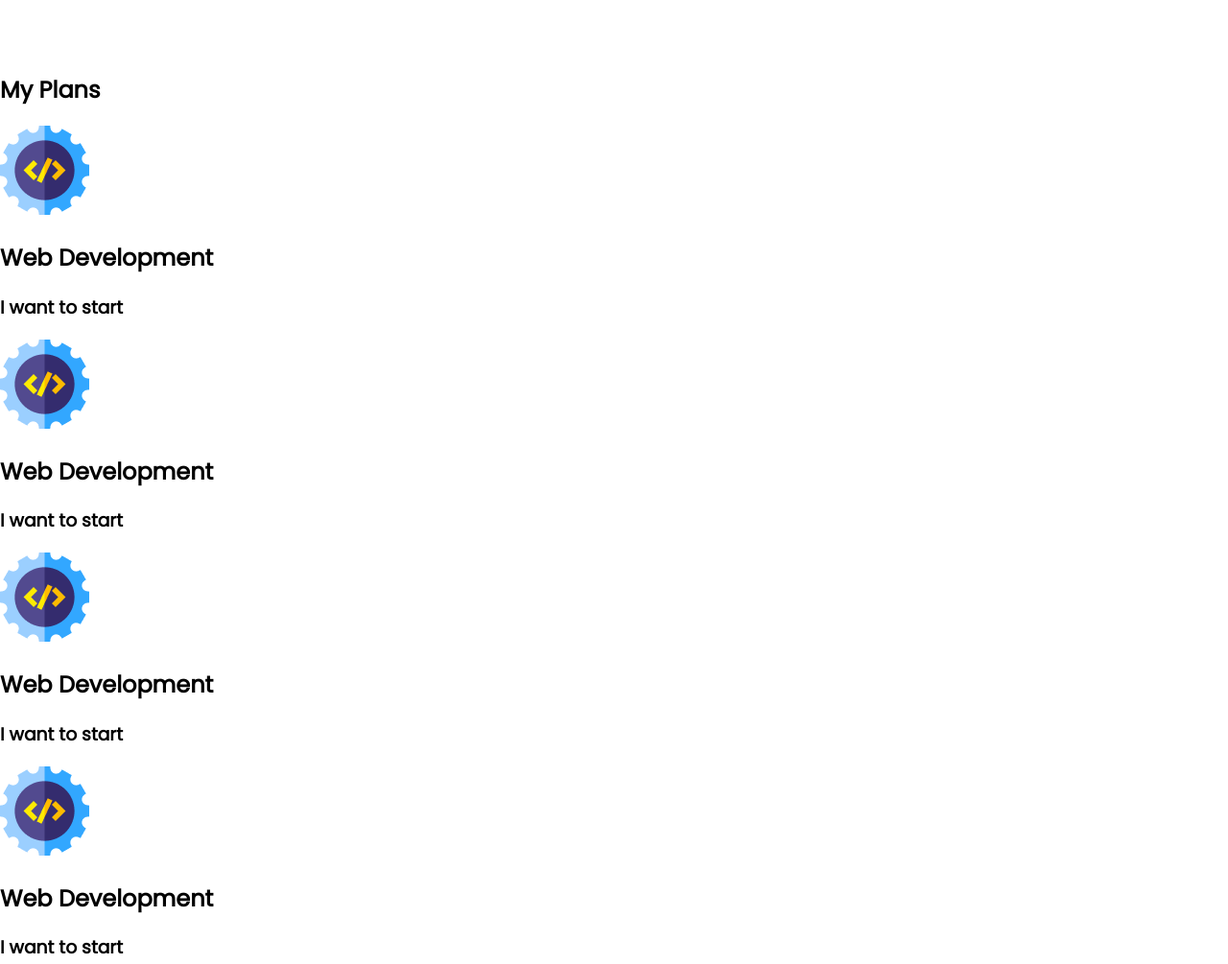
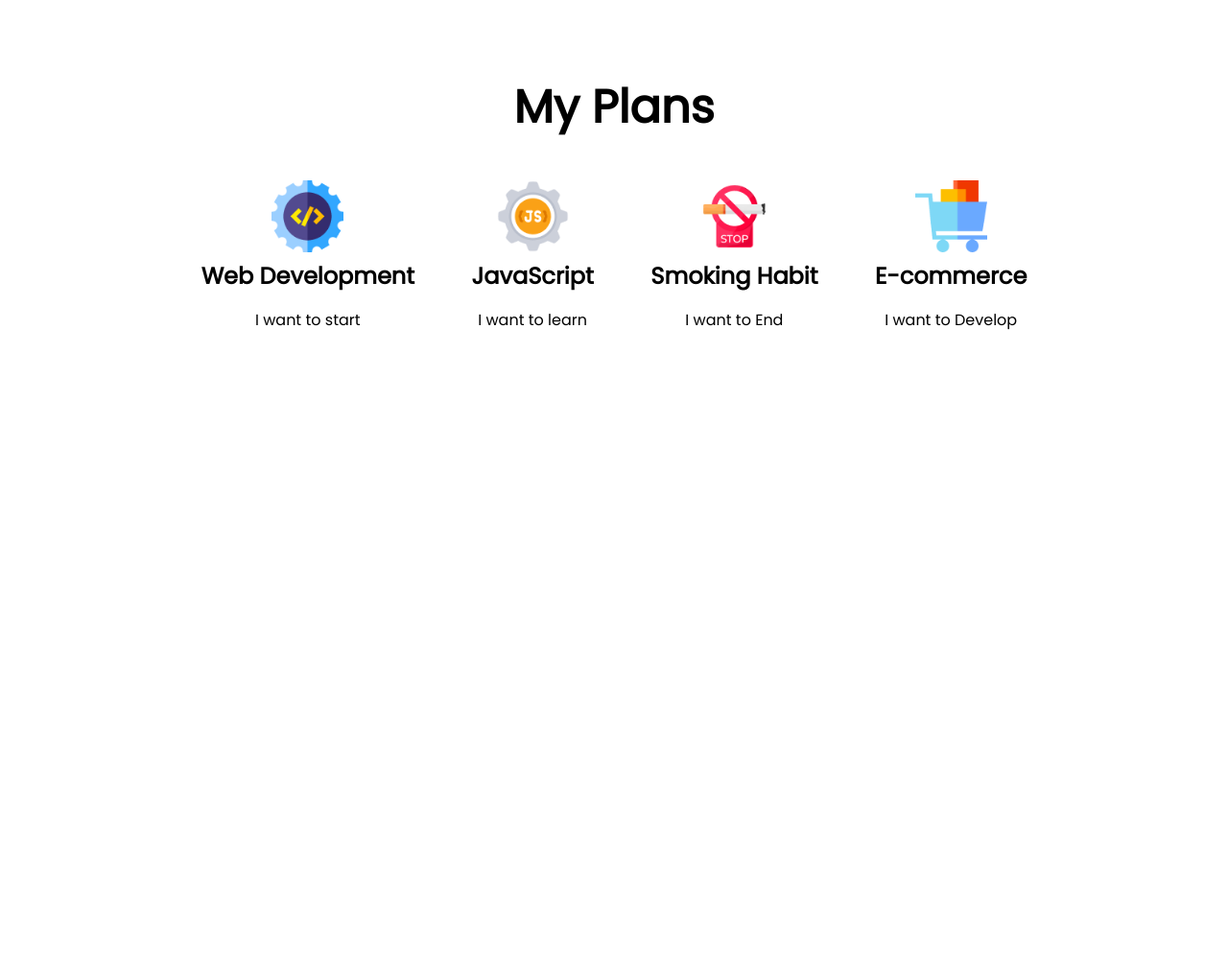
Before and after one commit to tamjid143/new-year-new-me-assignment-1, a plain HTML site: page index.html in a window 1280 px wide. Shown: the part 1380-2385 px from the top of the page at 96% size. After the commit the page ends 1842 px from the top, so only its background shows below. Drawn offline with Linux system fonts and the light colour scheme.

Commit message:
plan section added

```diff
--- a/index.html
+++ b/index.html
@@ -69,28 +69,28 @@
         </div>
       </section>
       <!-- My Plan Section -->
-      <section>
+      <section class="my-plan-section">
         <h1>My Plans</h1>
-        <div>
-          <div>
+        <div class="my-plan-box-container">
+          <div class="plan-boxes">
             <img src="./images/icon/web.png" alt="" />
             <h1>Web Development</h1>
-            <h3>I want to start</h3>
+            <p>I want to start</p>
           </div>
-          <div>
-            <img src="./images/icon/web.png" alt="" />
-            <h1>Web Development</h1>
-            <h3>I want to start</h3>
+          <div class="plan-boxes">
+            <img src="./images/icon/js.png" alt="" />
+            <h1>JavaScript</h1>
+            <p>I want to learn</p>
           </div>
-          <div>
-            <img src="./images/icon/web.png" alt="" />
-            <h1>Web Development</h1>
-            <h3>I want to start</h3>
+          <div class="plan-boxes">
+            <img src="./images/icon/smoke.png" alt="" />
+            <h1>Smoking Habit</h1>
+            <p>I want to End</p>
           </div>
-          <div>
-            <img src="./images/icon/web.png" alt="" />
-            <h1>Web Development</h1>
-            <h3>I want to start</h3>
+          <div class="plan-boxes">
+            <img src="./images/icon/ecom.png" alt="" />
+            <h1>E-commerce</h1>
+            <p>I want to Develop</p>
           </div>
         </div>
       </section>
--- a/style.css
+++ b/style.css
@@ -55,3 +55,24 @@ body {
   height: 20px;
 }
 /* My Plan Section */
+.my-plan-section {
+  text-align: center;
+  margin-bottom: 100px;
+}
+.my-plan-section > h1 {
+  font-size: 3rem;
+}
+.my-plan-box-container {
+  display: flex;
+  justify-content: space-evenly;
+  align-items: center;
+  padding: 0px 150px;
+}
+.plan-boxes > img {
+  width: 75px;
+}
+.plan-boxes h1,
+h3 {
+  margin-bottom: 0px;
+  margin-top: 0px;
+}
```
